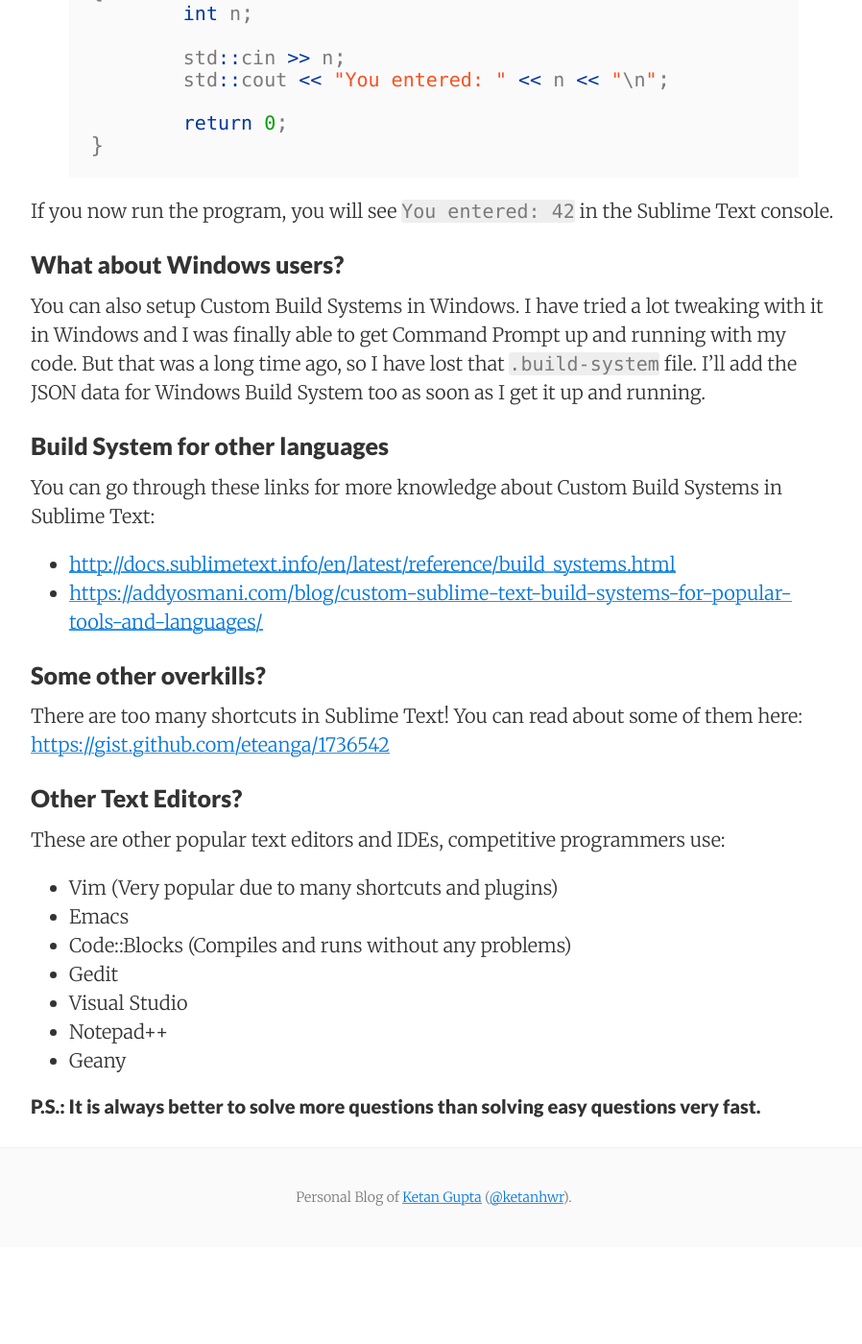
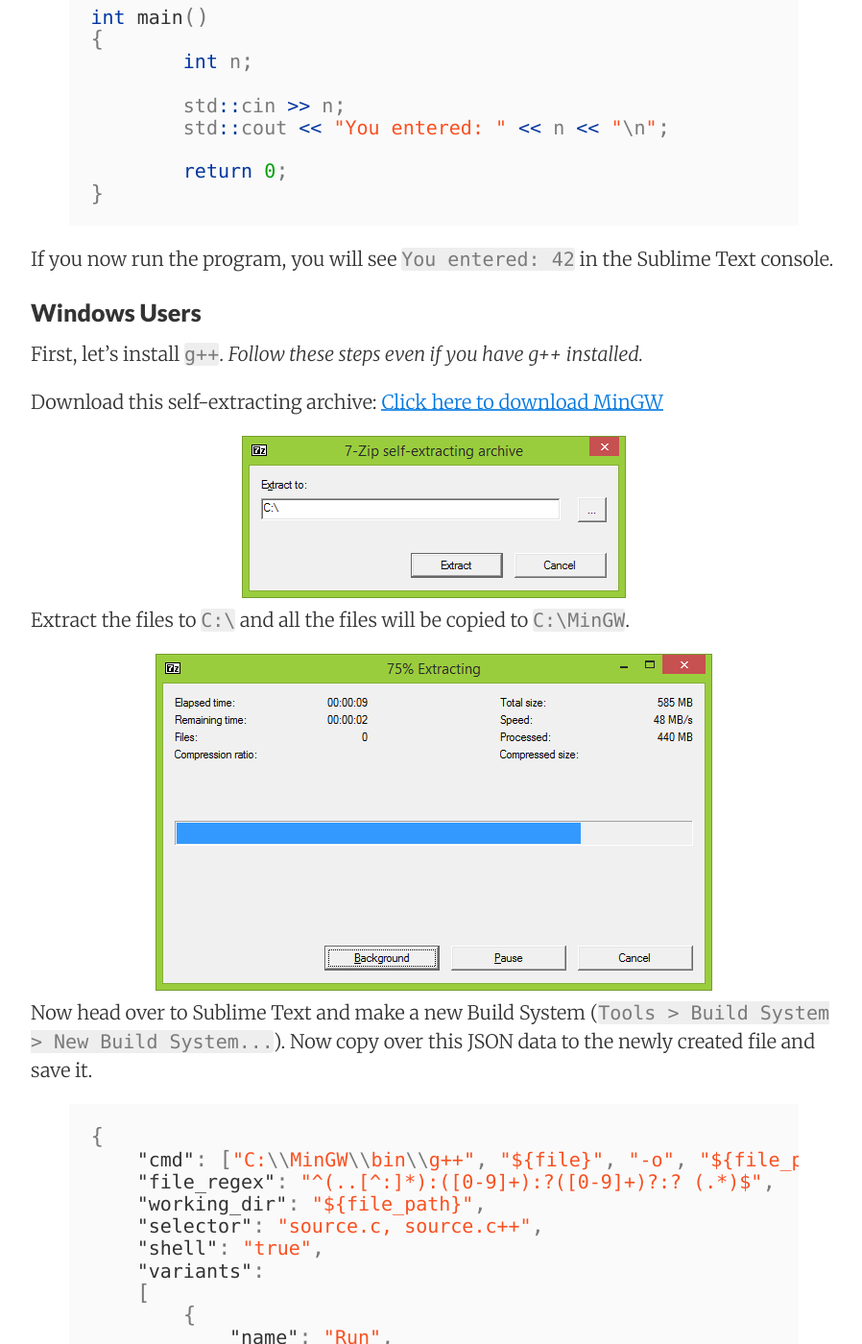
Before and after one commit to ketanhwr/blog, a Jekyll site: the page built from _posts/2016-06-28-sublime-text-competitive-programming.markdown, in a window 1280 px wide and 1400 px high, scrolled down 3063 px. Shown: the whole window at 96% size, without its empty margins (188-1086 px from the left). Built offline with Jekyll 4.4.1, drawn with Linux system fonts in a browser that asks for light colours; nearby versions of some CDN libraries; comment, search, counter and statistics services are not loaded; before the commit the page ends 4362 px from its top, so only the background shows below that; some of the changed text lies outside the part shown.

Commit message:
Updates post

```diff
--- a/_posts/2016-06-28-sublime-text-competitive-programming.markdown
+++ b/_posts/2016-06-28-sublime-text-competitive-programming.markdown
@@ -2,9 +2,10 @@
 layout:     post
 title:      Sublime Text for Competitive Programming
 date:       2016-06-28 15:31:19
-summary:    Custom C++ Build System for Linux/Mac users to compile and run directly in Sublime Text.
+summary:    Custom C++ Build System for Sublime Text users to compile and run directly in the editor itself.
 categories: competitive sublimetext
 ---
+_Update: Added details for Windows users as well._
 
 [Sublime Text](https://www.sublimetext.com/) is one of the most popular text editor these days. Its shortcuts, user interface, plugins and themes are responsible for its incredible popularity among programmers.
 
@@ -81,8 +82,41 @@
 
 If you now run the program, you will see `You entered: 42` in the Sublime Text console.
 
-### What about Windows users?
-You can also setup Custom Build Systems in Windows. I have tried a lot tweaking with it in Windows and I was finally able to get Command Prompt up and running with my code. But that was a long time ago, so I have lost that `.build-system` file. I'll add the JSON data for Windows Build System too as soon as I get it up and running.
+### Windows Users
+First, let's install `g++`. _Follow these steps even if you have g++ installed._
+
+Download this self-extracting archive: [Click here to download MinGW](https://nuwen.net/files/mingw/mingw-14.0-without-git.exe)
+
+<center><img src="{{ site.baseurl }}/images/mingw.png" alt="Couldn't Load Image" /></center>
+
+Extract the files to `C:\` and all the files will be copied to `C:\MinGW`.
+
+<center><img src="{{ site.baseurl }}/images/mingw2.png" alt="Couldn't Load Image" /></center>
+
+Now head over to Sublime Text and make a new Build System (`Tools > Build System > New Build System...`). Now copy over this JSON data to the newly created file and save it.
+
+{% highlight json %}
+{
+    "cmd": ["C:\\MinGW\\bin\\g++", "${file}", "-o", "${file_path}\\${file_base_name}"],
+    "file_regex": "^(..[^:]*):([0-9]+):?([0-9]+)?:? (.*)$",
+    "working_dir": "${file_path}",
+    "selector": "source.c, source.c++",
+    "shell": "true",
+    "variants":
+    [
+        {
+            "name": "Run",
+            "cmd": ["start", "cmd.exe", "@cmd", "/k", "$file_base_name"]
+        }
+    ]
+}
+{% endhighlight %}
+
+Now choose this particular build system (`Tools > Build System > yourBuildSystem`) and you're done! Now, you can code up in C++ and after saving the file, use `Ctrl+Shift+B` and press `Enter` to compile. And after compiling, use the same key combination and choose the `Run` variant and command prompt will run with your program.
+
+_If you face any issues, make sure that you have g++ setup correctly. Also, feel free to comment._
+
+Credits to [nuwen.net](https://nuwen.net/) for their awesome MinGW Distro!
 
 ### Build System for other languages
 You can go through these links for more knowledge about Custom Build Systems in Sublime Text:
```
Also changed, not shown: other parts of _posts/2016-06-28-sublime-text-competitive-programming.markdown (+1 -1 lines), images/mingw.png (added), images/mingw2.png (added).
